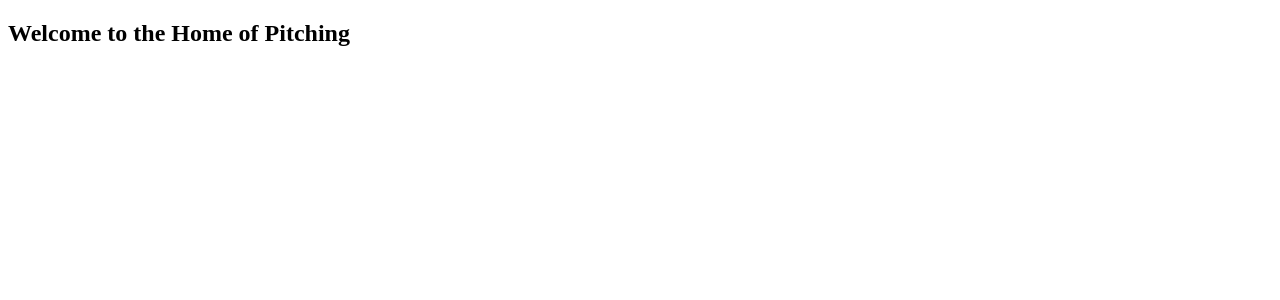
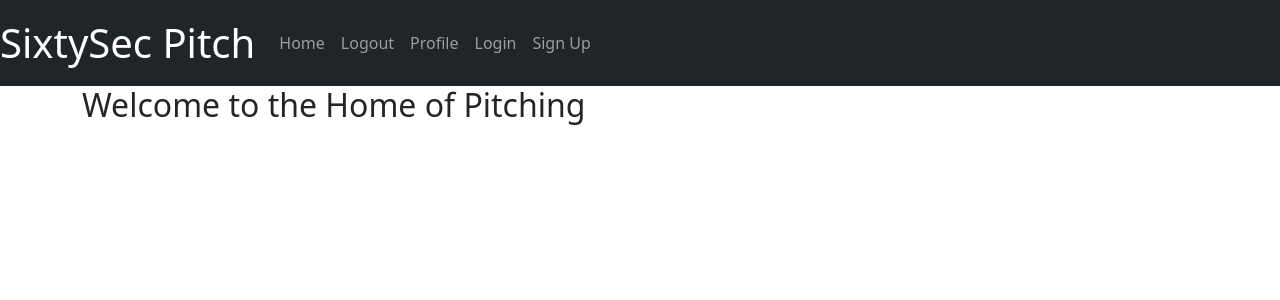
Before and after one commit to Kirugik/sixtysec-pitch, a Python web app: template app/templates/index.html in a window 1280 px wide. Shown: the top 300 px of the page. Run offline with Jinja, Linux system fonts and the light colour scheme; the template is opened without the code that fills it, so the values that code supplies are empty.

Commit message:
Feat: Create navbar

```diff
--- a/app/templates/base.html
+++ b/app/templates/base.html
@@ -4,10 +4,28 @@
     <meta charset="UTF-8">
     <meta http-equiv="X-UA-Compatible" content="IE=edge">
     <meta name="viewport" content="width=device-width, initial-scale=1.0">
+
+    {% block styles %}
+    <link href="https://fonts.googleapis.com/css2?family=Inconsolata:wght@300;400;500;600&family=Josefin+Sans:ital,wght@0,400;1,500&family=Roboto&display=swap" rel="stylesheet">
+    <link href="https://cdn.jsdelivr.net/npm/bootstrap@5.0.2/dist/css/bootstrap.min.css" rel="stylesheet" integrity="sha384-EVSTQN3/azprG1Anm3QDgpJLIm9Nao0Yz1ztcQTwFspd3yD65VohhpuuCOmLASjC" crossorigin="anonymous">
+
+    <link rel="stylesheet" href="{{url_for('static',filename='css/styles.css')}}">
+    {% endblock %}
+
     <!-- <title>Pitching</title> -->
     {% block head %} {% endblock %}
 </head>
 <body>
+    {% block navbar%}
+    {% include 'navbar.html'%}
+    {% endblock %}
+
+
     {% block body %} {% endblock %}
+
+
+
+    <script src="https://cdn.jsdelivr.net/npm/@popperjs/core@2.9.2/dist/umd/popper.min.js" integrity="sha384-IQsoLXl5PILFhosVNubq5LC7Qb9DXgDA9i+tQ8Zj3iwWAwPtgFTxbJ8NT4GN1R8p" crossorigin="anonymous"></script>
+    <script src="https://cdn.jsdelivr.net/npm/bootstrap@5.0.2/dist/js/bootstrap.min.js" integrity="sha384-cVKIPhGWiC2Al4u+LWgxfKTRIcfu0JTxR+EQDz/bgldoEyl4H0zUF0QKbrJ0EcQF" crossorigin="anonymous"></script>
 </body>
 </html>
--- a/app/templates/navbar.html
+++ b/app/templates/navbar.html
@@ -0,0 +1,21 @@
+<nav class="navbar navbar-expand-lg navbar-dark bg-dark">
+    <a class="navbar-brand text-white" href="/" id="logo"style="font-size:40px">SixtySec Pitch</a>
+    <button
+        class="navbar-toggler"
+        type="button"
+        data-toggle="collapse"
+        data-target="#navbar">
+        <span class="navbar-toggler-icon"></span>
+    </button>
+    <div class="collapse navbar-collapse" id="navbar">
+        <div class="navbar-nav">
+            <a href="/" class="nav-item nav-link" id="home">Home</a>
+            <a href="/logout" class="nav-item nav-link"id="logout">Logout</a>
+            <a href="/user_profile" class="nav-item nav-link"id="profile">Profile</a>
+
+            <a href="/login" class="nav-item nav-link" id="login">Login</a>
+            <a href="/sign-up" class="nav-item nav-link" id="signUp">Sign Up</a>
+
+        </div>
+    </div>
+</nav>
```
Also changed, not shown: app/static/styles.css (added).
